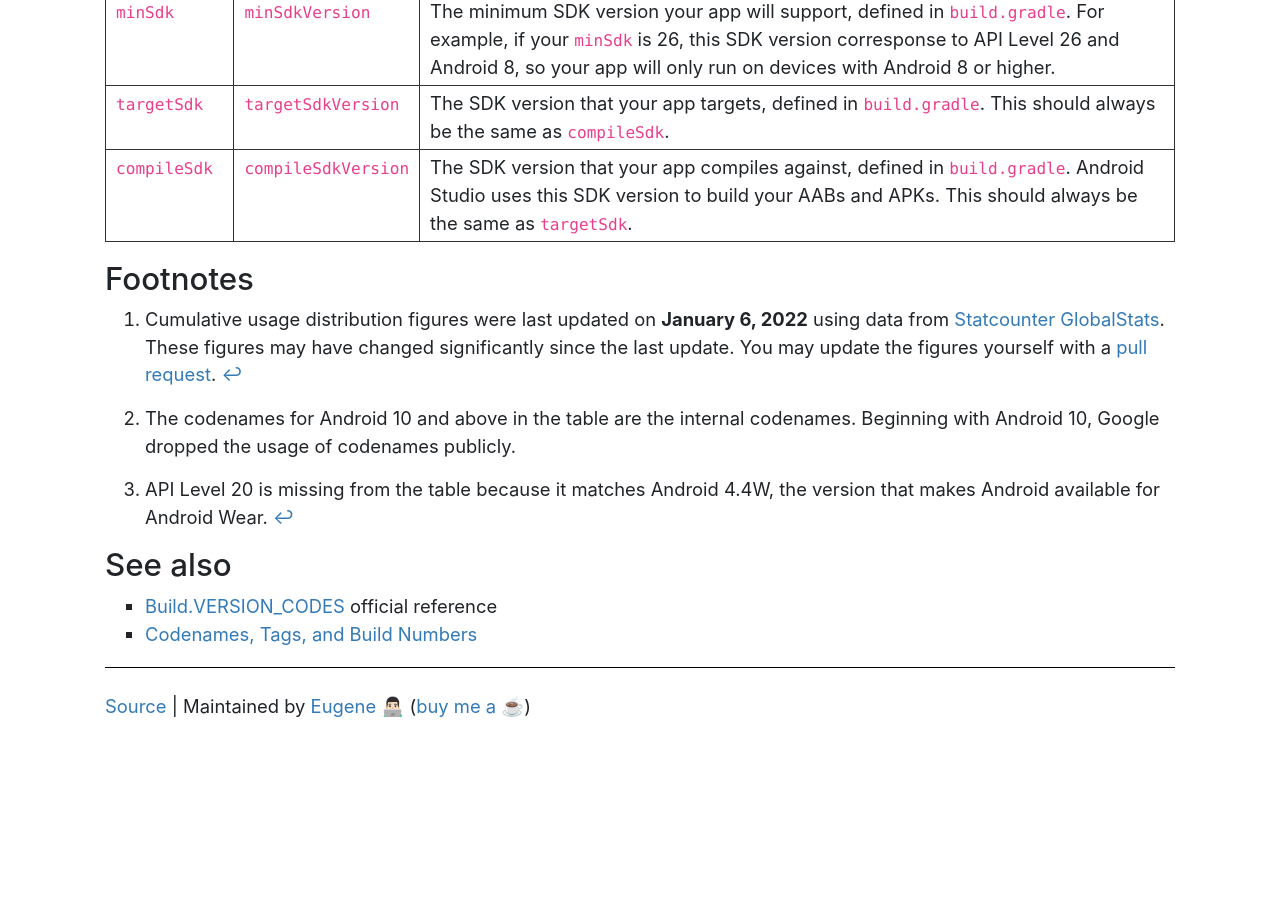
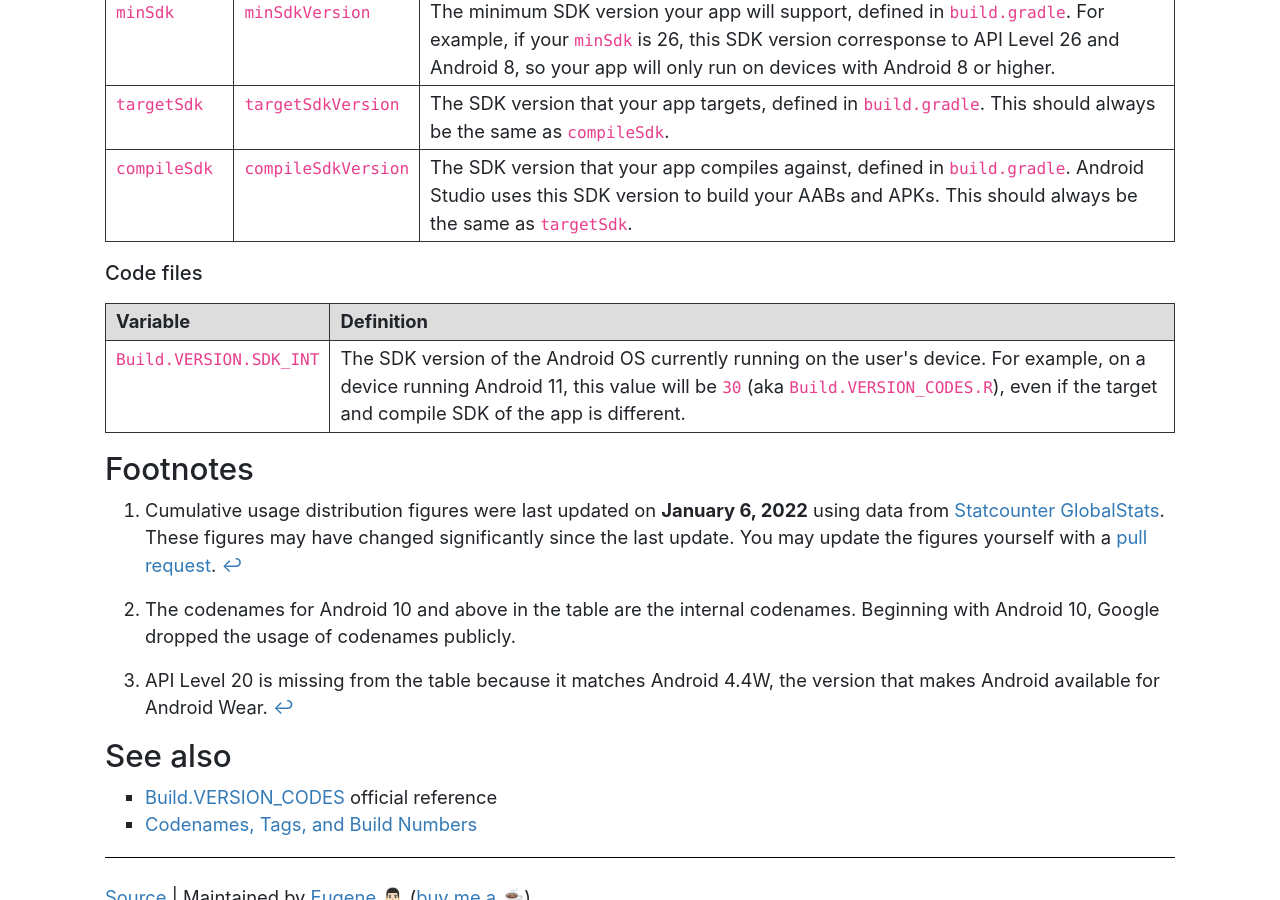
Before and after one commit to ebelinski/apilevels, a Jekyll site: the page built from index.md, in a window 1280 px wide and 900 px high, scrolled down 1746 px. Built offline with Jekyll 4.4.1, drawn with Linux system fonts in a browser that asks for light colours; comment, search, counter and statistics services are not loaded; before the commit the page ends 2493 px from its top, so only the background shows below that.

Commit message:
Added a definition for Build.VERSION.SDK_INT.

```diff
--- a/index.md
+++ b/index.md
@@ -295,6 +295,19 @@ This is an overview of all Android versions and their corresponding identifiers
   </tr>
 </table>
 
+#### Code files
+
+<table class="full-width">
+  <tr>
+    <th>Variable</th>
+    <th>Definition</th>
+  </tr>
+  <tr>
+    <td class="nowrap"><code>Build.VERSION.SDK_INT</code></td>
+    <td>The SDK version of the Android OS currently running on the user's device. For example, on a device running Android 11, this value will be <code>30</code> (aka <code>Build.VERSION_CODES.R</code>), even if the target and compile SDK of the app is different.</td>
+  </tr>
+</table>
+
 ## Footnotes
 
 <div class="footnotes">
```
